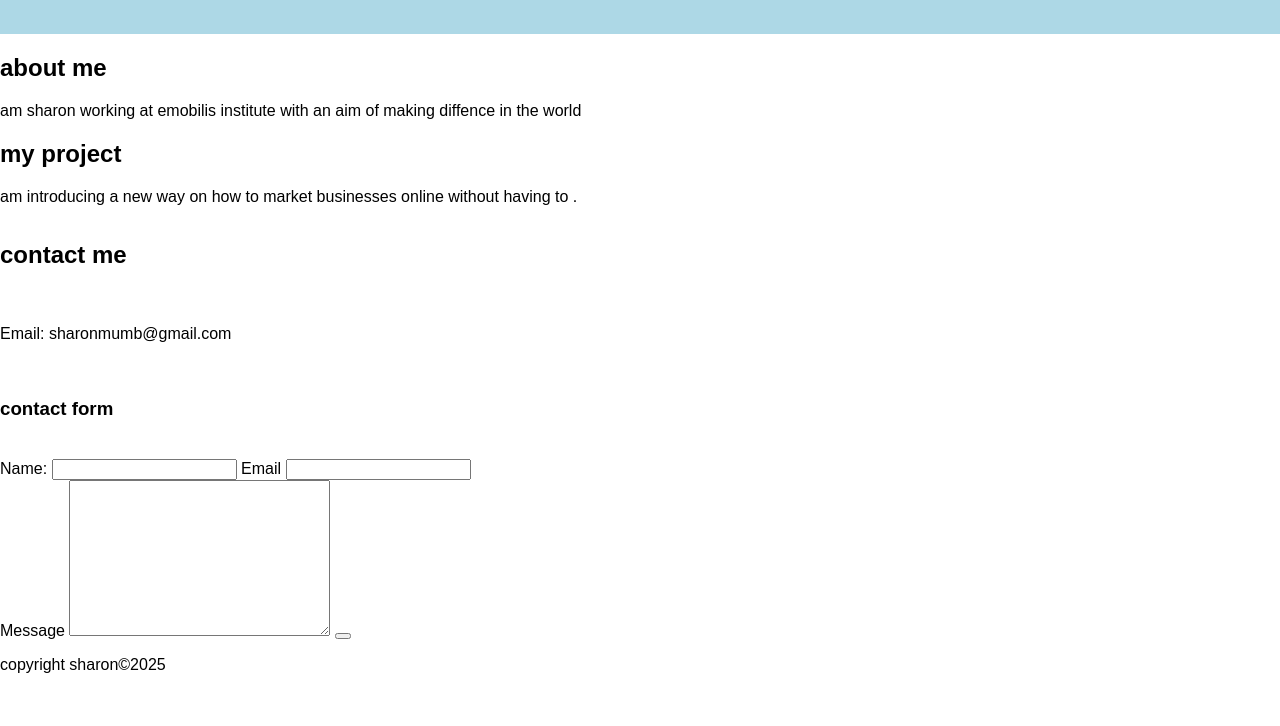
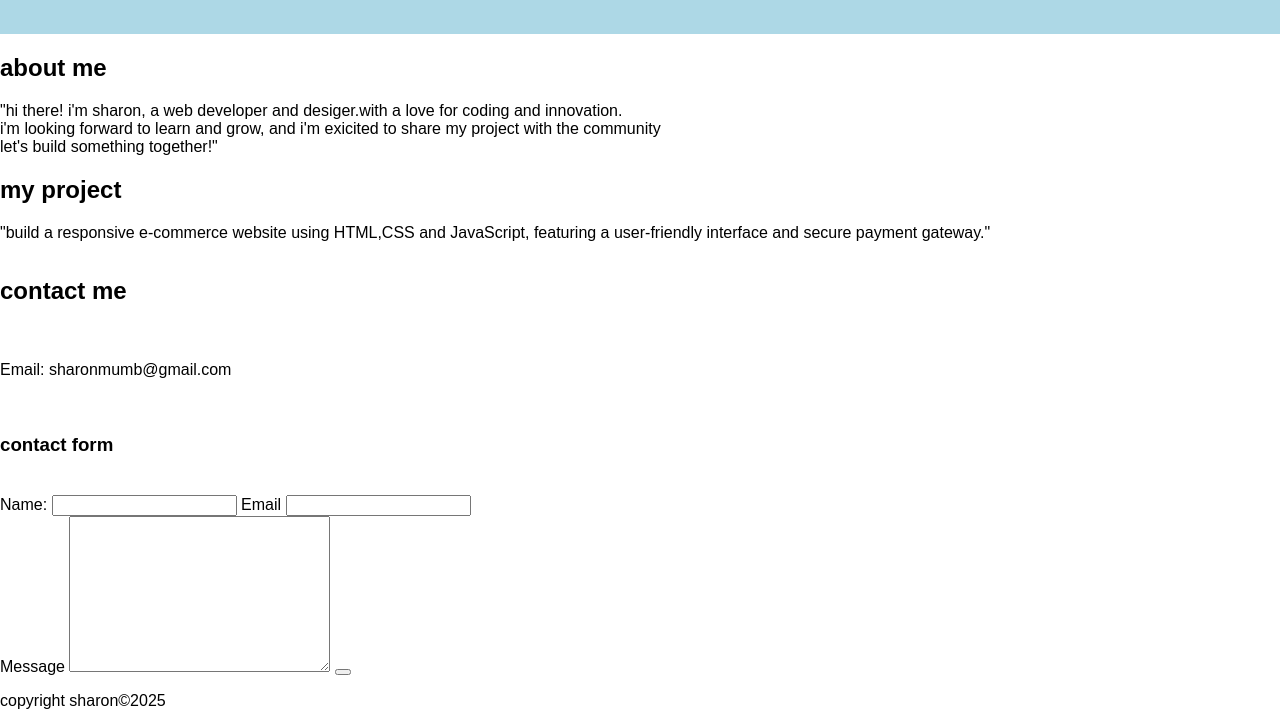
Before and after one commit to sharonmumb-source/personal-portfolio, a plain HTML site: page index.html in a window 1280 px wide. Shown: the part 140-866 px from the top of the page. Before the commit the page ends 830 px from the top, so only its background shows below. Drawn offline with Linux system fonts and the light colour scheme.

Commit message:
Update index.html

```diff
--- a/index.html
+++ b/index.html
@@ -25,11 +25,11 @@
 <!--    main-->
     <section id="about me">
         <h1>about me</h1>
-        <p>am sharon working at emobilis institute with an aim of making diffence in the world</p>
+        <p>"hi there! i'm sharon, a web developer and desiger.with a love for coding and innovation. <br> i'm looking forward to learn and grow, and i'm exicited to share my project with the community <br> let's build something together!"</p>
     </section>
     <section id="project">
         <h2>my project</h2>
-        <p>am introducing a new way on how to market businesses online without having to  .</p>
+        <p>"build a responsive e-commerce website using HTML,CSS and JavaScript, featuring a user-friendly interface and secure payment gateway."</p>
     </section>
 <!--    contact-->
 <section id="contact">
```
